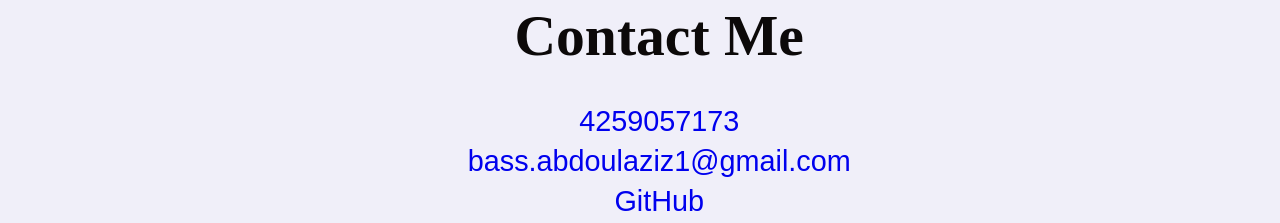
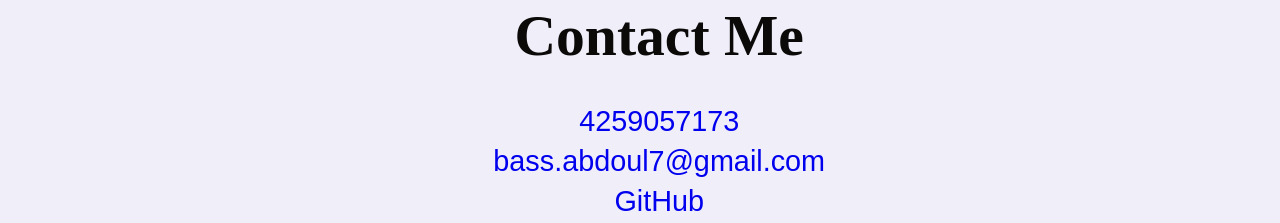
Before and after one commit to ziz10/my-portfolio-website, a plain HTML site: page index.html in a window 1280 px wide. Shown: the part 1710-1933 px from the top of the page. Drawn offline with Linux system fonts and the light colour scheme.

Commit message:
updated contact email

```diff
--- a/index.html
+++ b/index.html
@@ -88,7 +88,7 @@
             <br>
             <ul class="contact-links">
                 <li><a href="tel +4259057173">4259057173</a></li>
-                <li><a href="mailto:bass.abdoulaziz1@gmail.com">bass.abdoulaziz1@gmail.com</a></li>
+                <li><a href="mailto:bass.abdoulaziz1@gmail.com">bass.abdoul7@gmail.com</a></li>
                 <li><a href="https://github.com/ziz10">GitHub</a></li>
                 <li><a href="https://www.linkedin.com/in/abdoul-bass-b45885209/">linkedin</a></li>
             </ul>
```
